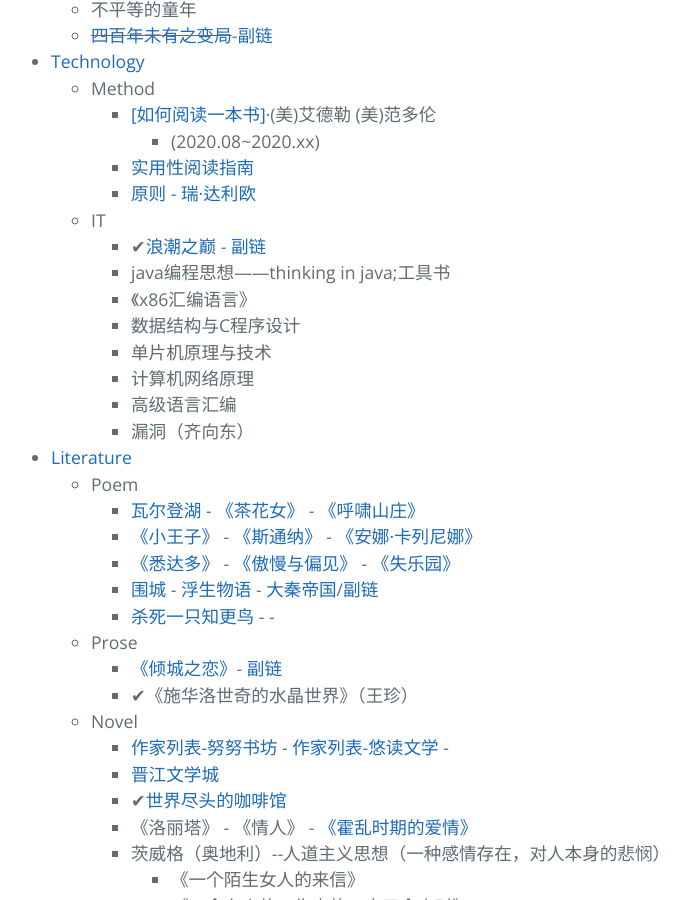
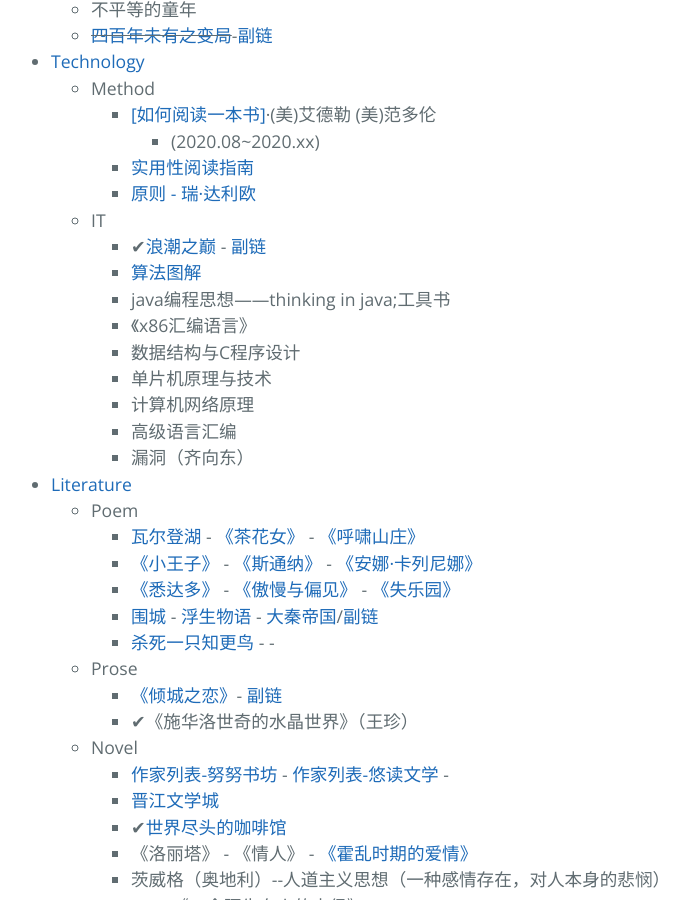
Before and after one commit to AmbroseRen/test, a Jekyll site: the page built from Library/BookListsOne.md, in a window 1280 px wide and 900 px high, scrolled down 2566 px. Shown: the whole window, without its empty margins (213-902 px from the left). Built offline with Jekyll 4.4.1, drawn with Linux system fonts in a browser that asks for light colours; our own code applies the rules of GitHub Pages for plain Markdown files; the repository's description, which GitHub fills in, is left out.

Commit message:
Update BookListsOne.md

```diff
--- a/Library/BookListsOne.md
+++ b/Library/BookListsOne.md
@@ -150,7 +150,8 @@
             <li id="it">IT
                 <ul>
                     <li>✔<a href="http://liantze.penguinattack.org/docs/WaveCrest.pdf">浪潮之巅</a> - <a href="https://cdn.jsdelivr.net/gh/AmbroseRen/Picture@master/book/organization/WaveCrest.pdf">副链</a></li>
-                    <li>java编程思想——thinking in java;工具书</li>
+                    <li><a href="https://cdn.jsdelivr.net/gh/AmbroseRen/Picture@master/book/Technology/IT/算法图解.pdf">算法图解</a></li>
+		    <li>java编程思想——thinking in java;工具书</li>
                     <li>《x86汇编语言》</li>
                     <li>数据结构与C程序设计</li>
                     <li>单片机原理与技术</li>
```
